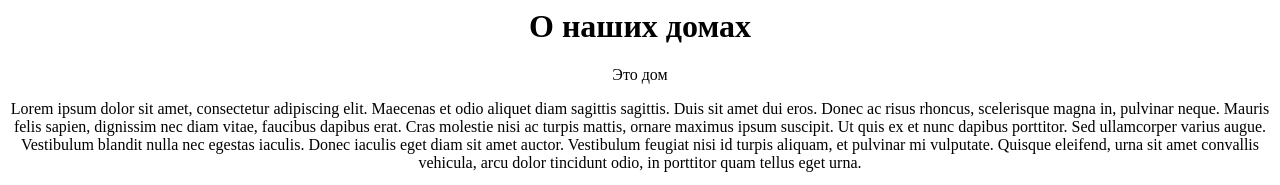
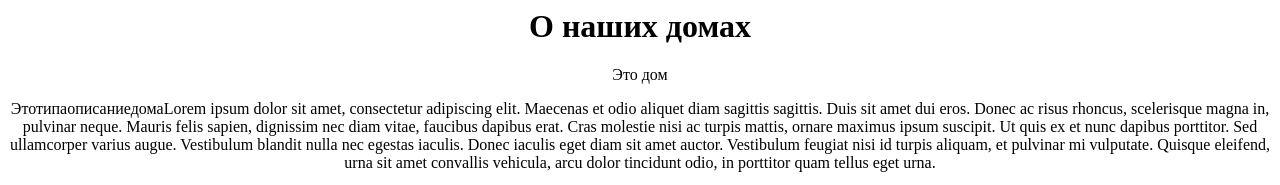
Before and after one commit to MioKaiff/site2, a plain HTML site: page index.html in a window 1280 px wide. Shown: the top 185 px of the page. Drawn offline with Linux system fonts and the light colour scheme; grey boxes are pictures that could not be loaded.

Commit message:
Update index.html

```diff
--- a/index.html
+++ b/index.html
@@ -3,7 +3,7 @@
         <h1>О наших домах</h1>
         <p>Это дом</p>
         <p>
-        Lorem ipsum dolor sit amet, consectetur adipiscing elit. Maecenas et odio aliquet diam sagittis sagittis. Duis sit amet dui eros.
+        ЭтотипаописаниедомаLorem ipsum dolor sit amet, consectetur adipiscing elit. Maecenas et odio aliquet diam sagittis sagittis. Duis sit amet dui eros.
         Donec ac risus rhoncus, scelerisque magna in, pulvinar neque. Mauris felis sapien, dignissim nec diam vitae, faucibus dapibus erat.
         Cras molestie nisi ac turpis mattis, ornare maximus ipsum suscipit. Ut quis ex et nunc dapibus porttitor. Sed ullamcorper varius augue.
         Vestibulum blandit nulla nec egestas iaculis. Donec iaculis eget diam sit amet auctor. Vestibulum feugiat nisi id turpis aliquam,
```
